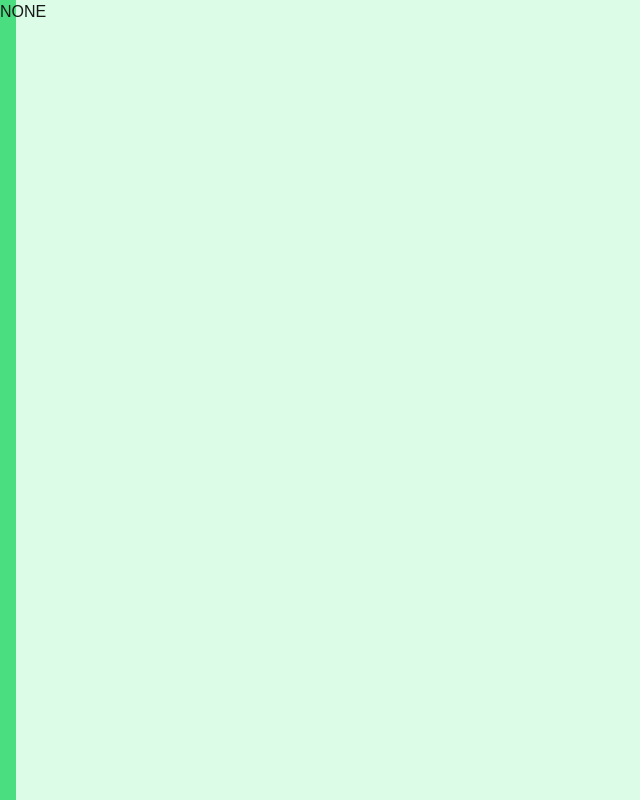
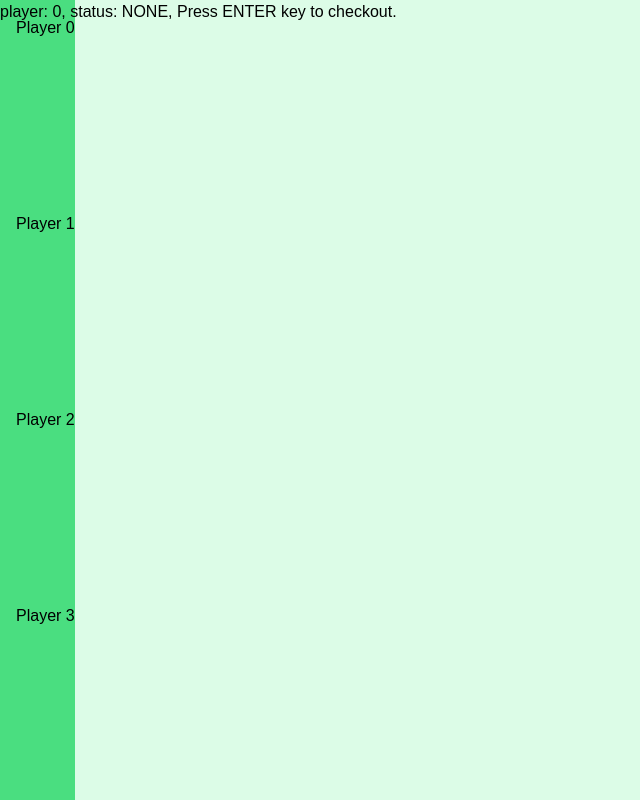
Before and after one commit to toru-toruto/github-game, a Next.js app: page / in a window 1280 px wide. Shown: the whole page, without its empty margins (0-640 px from the left). Built offline with nearby package versions, Linux system fonts and the light colour scheme.

Commit message:
feature: add direction texts

```diff
--- a/src/app/page.tsx
+++ b/src/app/page.tsx
@@ -20,6 +20,19 @@ export default function Home() {
     lineNum,
   });
 
+  const directionText = useMemo(() => {
+    switch (playerData[selectedPlayerId]?.status) {
+      case "NONE":
+        return "Press ENTER key to checkout.";
+      case "WORKING":
+        return "Press any key to commit, or ENTER key to try to merge.";
+      case "CONFLICT":
+        return "Press ENTER key to resolve a conflicted line.";
+      default:
+        return "Press ENTER key to checkout.";
+    }
+  }, [playerData, selectedPlayerId]);
+
   return (
     <div className="h-screen bg-white flex">
       <div className="w-auto h-full bg-green-400 grid grid-rows-4 gap-4 py-4 pl-4">
@@ -35,8 +48,10 @@ export default function Home() {
       <div className={`grow h-full bg-green-100 flex flex-col`}>
         <CodePanel lineNum={lineNum} playerData={playerData} selectedPlayerId={selectedPlayerId} />
       </div>
-      <div className="absolute">
-        <p>{playerData[selectedPlayerId]?.status}</p>
+      <div className="absolute text-black">
+        <p>
+          {`player: ${selectedPlayerId}, status: ${playerData[selectedPlayerId]?.status}, ${directionText}`}
+        </p>
       </div>
     </div>
   );
--- a/src/ui/atoms/PlayerIcon.tsx
+++ b/src/ui/atoms/PlayerIcon.tsx
@@ -22,7 +22,11 @@ export const PlayerIcon: React.FC<Props> = ({
           isActive
         )}`}
         onClick={() => setActiveNum(playerId)}
-      ></div>
+      >
+        <div className="w-full h-full flex flex-col justify-center items-center">
+          <label className="text-black">Player {playerId}</label>
+        </div>
+      </div>
     </div>
   );
 };
```
